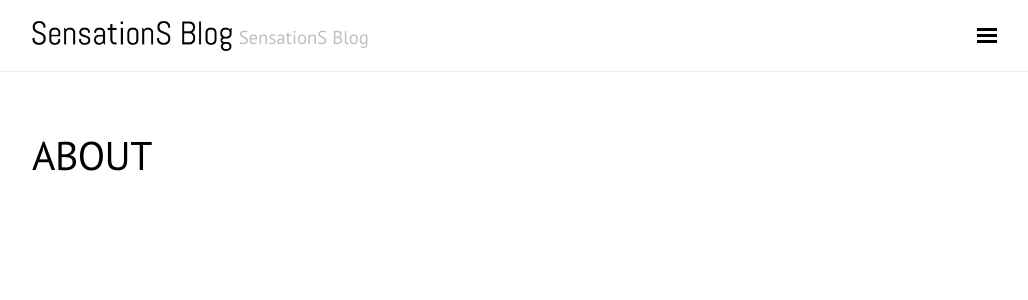
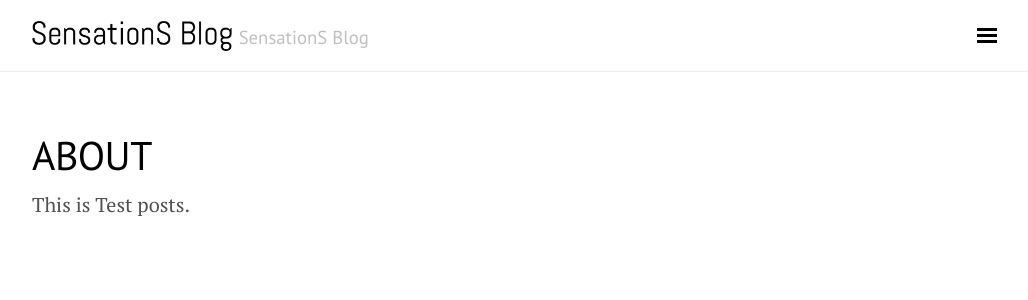
Before and after one commit to SensationS/sensations.github.io, a Jekyll site: the page built from _posts/2016-12-01-first-post.md, in a window 1280 px wide. Shown: the top 300 px of the page, without its empty margins (248-1276 px from the left). Built offline with Jekyll 4.4.1, drawn with Linux system fonts in a browser that asks for light colours; nearby versions of some CDN libraries; comment, search, counter and statistics services are not loaded.

Commit message:
content update

```diff
--- a/_posts/2016-12-01-first-post.md
+++ b/_posts/2016-12-01-first-post.md
@@ -1,4 +1,8 @@
 ---
 layout: page
 title: About
+category: Dev
+tags: [Dev]
 ---
+
+This is Test posts.
```
Also changed, not shown: 6 other files.
